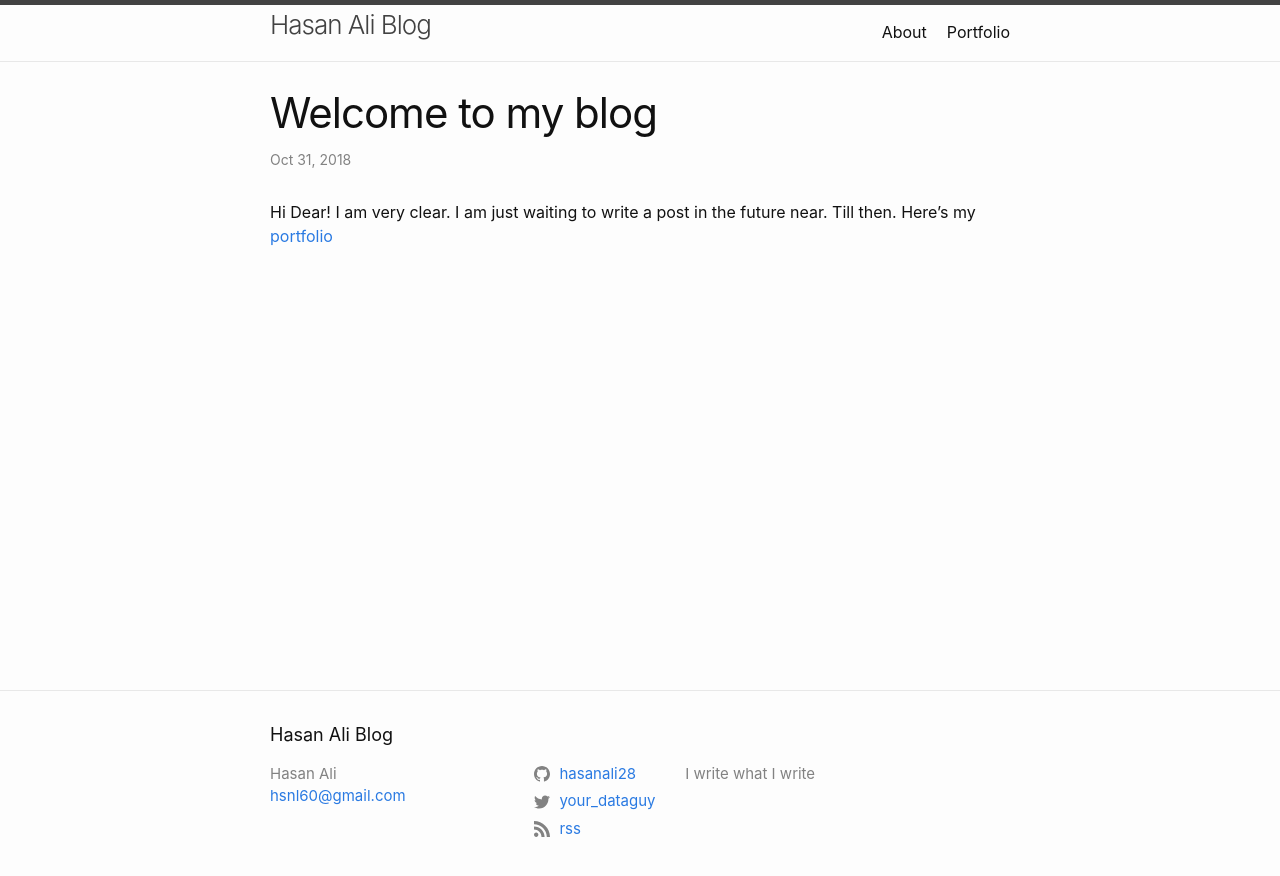
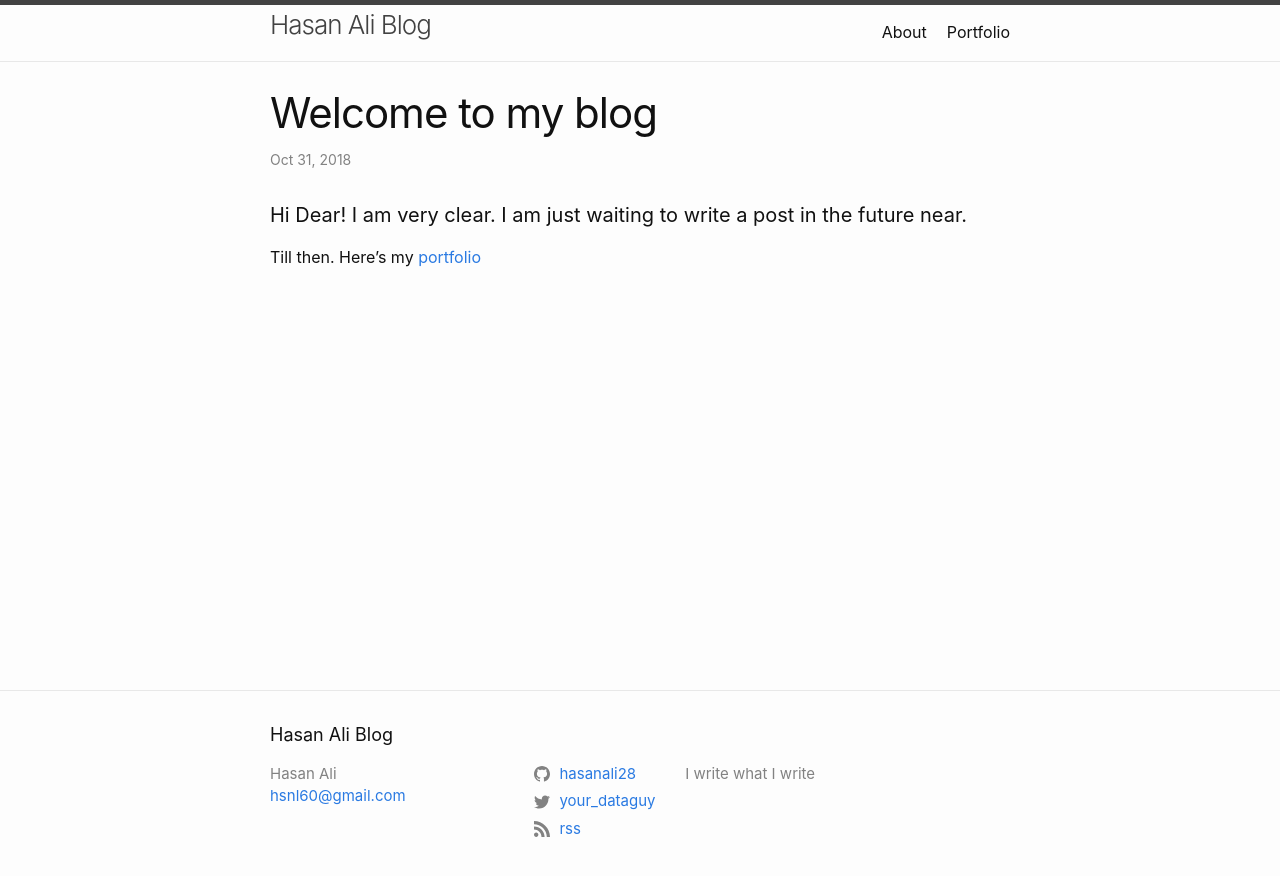
Before and after one commit to hasanali28/hasanali28.github.io, a Jekyll site: the page built from _posts/2018-10-31-Welcome to my Blog .md, in a window 1280 px wide. Shown: the top 876 px of the page. Built offline with Jekyll 4.4.1, drawn with Linux system fonts in a browser that asks for light colours.

```diff
--- a/_posts/2018-10-31-Welcome to my Blog .md
+++ b/_posts/2018-10-31-Welcome to my Blog .md
@@ -2,5 +2,5 @@
 layout: post
 ---
 
-Hi Dear! I am very clear. I am just waiting to write a post in the future near.
+#### Hi Dear! I am very clear. I am just waiting to write a post in the future near.
 Till then. Here's my [portfolio](https://hasanali28.github.io/portfolio/)
```
